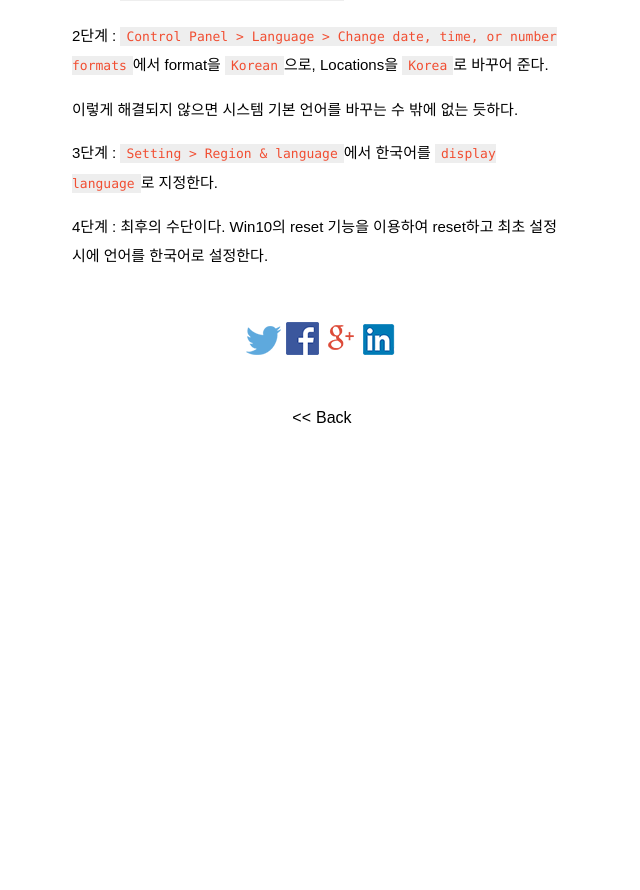
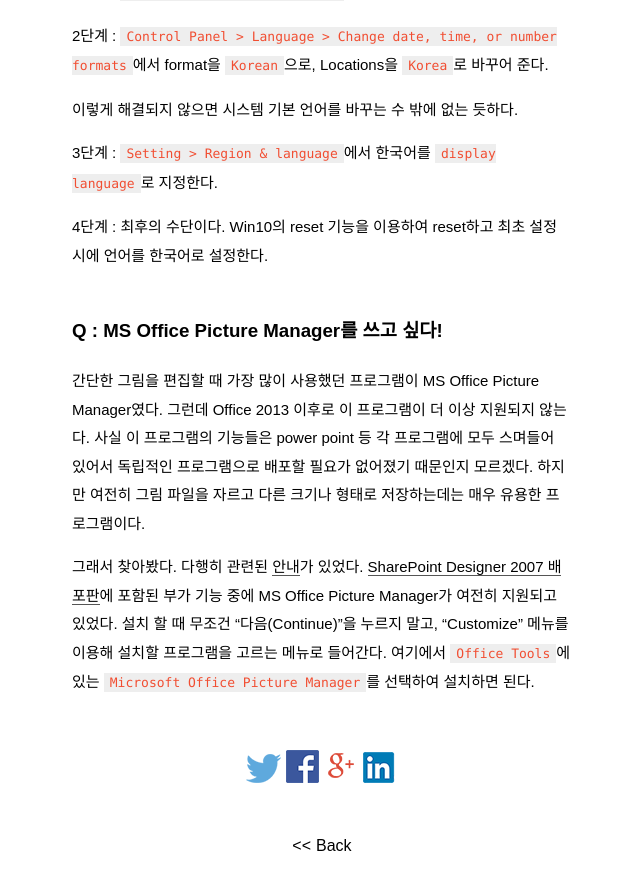
Before and after one commit to pinedance/blog, a Jekyll site: the page built from _posts/2017/07-12/2017-12-28-Windows-10-adaptation.md, in a window 1280 px wide and 900 px high, scrolled down 3610 px. Shown: the top 890 px of the window, without its empty margins (318-958 px from the left). Built offline with Jekyll 4.4.1, drawn with Linux system fonts in a browser that asks for light colours; some web fonts are replaced; comment, search, counter and statistics services are not loaded; before the commit the page ends 4082 px from its top, so only the background shows below that.

Commit message:
update old post

```diff
--- a/_posts/2017/07-12/2017-12-28-Windows-10-adaptation.md
+++ b/_posts/2017/07-12/2017-12-28-Windows-10-adaptation.md
@@ -94,3 +94,11 @@
 3단계 : `Setting > Region & language`에서 한국어를 `display language`로 지정한다.
 
 4단계 : 최후의 수단이다. Win10의 reset 기능을 이용하여 reset하고 최초 설정 시에 언어를 한국어로 설정한다.
+
+
+
+### Q : MS Office Picture Manager를 쓰고 싶다!
+
+간단한 그림을 편집할 때 가장 많이 사용했던 프로그램이 MS Office Picture Manager였다. 그런데 Office 2013 이후로 이 프로그램이 더 이상 지원되지 않는다. 사실 이 프로그램의 기능들은 power point 등 각 프로그램에 모두 스며들어 있어서 독립적인 프로그램으로 배포할 필요가 없어졌기 때문인지 모르겠다. 하지만 여전히 그림 파일을 자르고 다른 크기나 형태로 저장하는데는 매우 유용한 프로그램이다.
+
+그래서 찾아봤다. 다행히 관련된 [안내](https://support.office.com/en-us/article/where-is-picture-manager-58837c3e-34db-4904-95e8-4eca7b7c5730)가 있었다. [SharePoint Designer 2007 배포판](https://www.microsoft.com/en-us/download/details.aspx?id=21581)에 포함된 부가 기능 중에 MS Office Picture Manager가 여전히 지원되고 있었다. 설치 할 때 무조건 "다음(Continue)"을 누르지 말고, "Customize" 메뉴를 이용해 설치할 프로그램을 고르는 메뉴로 들어간다. 여기에서 `Office Tools`에 있는 `Microsoft Office Picture Manager`를 선택하여 설치하면 된다.
```
